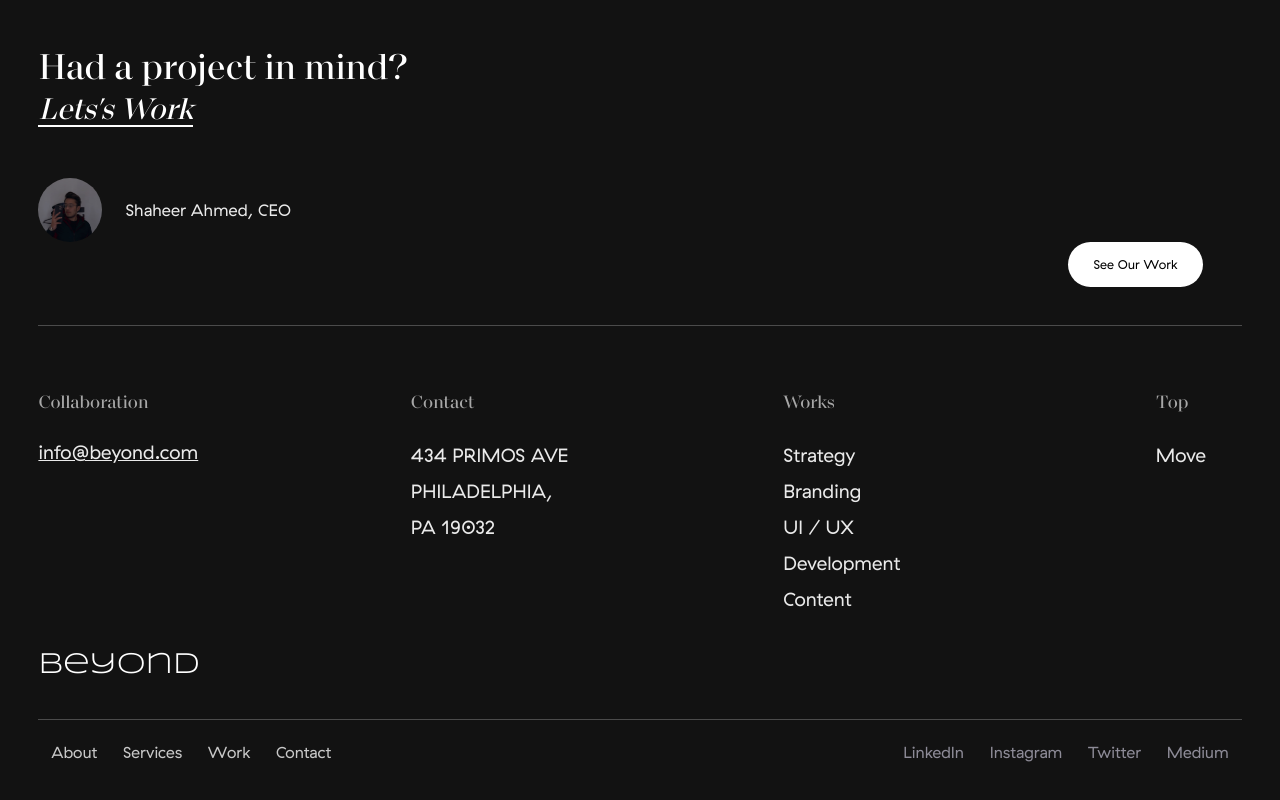
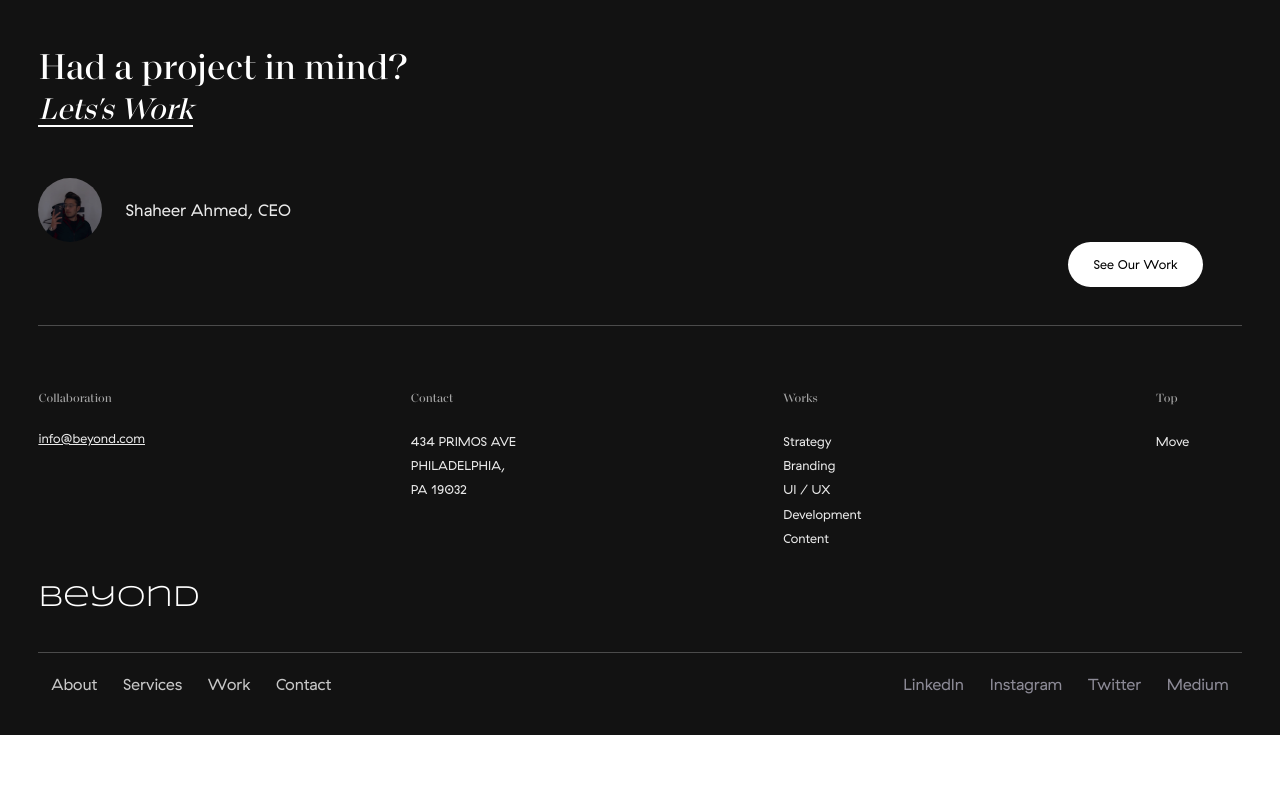
Before and after one commit to cyhammad/BeyondPortfolio, a Next.js app: page / in a window 1280 px wide. Shown: the part 4943-5743 px from the top of the page. After the commit the page ends 5678 px from the top, so only its background shows below. Built offline with nearby package versions, Linux system fonts and the light colour scheme.

Commit message:
homepage structure complete

```diff
--- a/components/Footer.jsx
+++ b/components/Footer.jsx
@@ -28,26 +28,26 @@ const Footer = () => {
       </div>
       <div className="grid grid-cols-10 gap-[3vw] mt-[5vw]">
         <div className="flex flex-col space-y-[1.5vw] col-span-3">
-          <div className="text-[#A7A7A7] font-macklindisplay text-[1.5vw]">
+          <div className="text-[#A7A7A7] font-macklindisplay text-[1vw]">
             Collaboration
           </div>
-          <div className="font-gthaptik underline text-[#eaeaea] text-[1.5vw] cursor-pointer">
+          <div className="font-gthaptik underline text-[#eaeaea] text-[1vw] cursor-pointer">
             info@beyond.com
           </div>
         </div>
         <div className="flex flex-col space-y-[1.5vw] col-span-3">
-          <div className="text-[#A7A7A7] font-macklindisplay text-[1.5vw]">
+          <div className="text-[#A7A7A7] font-macklindisplay text-[1vw]">
             Contact
           </div>
-          <div className="font-gthaptik text-[#eaeaea] text-[1.5vw] leading-[2.8vw]">
+          <div className="font-gthaptik text-[#eaeaea] text-[1vw] leading-[1.9vw]">
             434 PRIMOS AVE <br /> PHILADELPHIA, <br /> PA 19032
           </div>
         </div>
         <div className="flex flex-col space-y-[1.5vw] col-span-3">
-          <div className="text-[#A7A7A7] font-macklindisplay text-[1.5vw]">
+          <div className="text-[#A7A7A7] font-macklindisplay text-[1vw]">
             Works
           </div>
-          <div className="font-gthaptik text-[#eaeaea] text-[1.5vw] leading-[2.8vw] cursor-pointer flex flex-col items-start">
+          <div className="font-gthaptik text-[#eaeaea] text-[1vw] leading-[1.9vw] cursor-pointer flex flex-col items-start">
             <button>Strategy</button>
             <button>Branding</button>
             <button>UI / UX</button>
@@ -56,10 +56,10 @@ const Footer = () => {
           </div>
         </div>
         <div className="flex flex-col space-y-[1.5vw]">
-          <div className="text-[#A7A7A7] font-macklindisplay text-[1.5vw]">
+          <div className="text-[#A7A7A7] font-macklindisplay text-[1vw]">
             Top
           </div>
-          <div className="font-gthaptik text-[#eaeaea] text-[1.5vw] leading-[2.8vw]">
+          <div className="font-gthaptik text-[#eaeaea] text-[1vw] leading-[1.9vw]">
             Move
           </div>
         </div>
```
